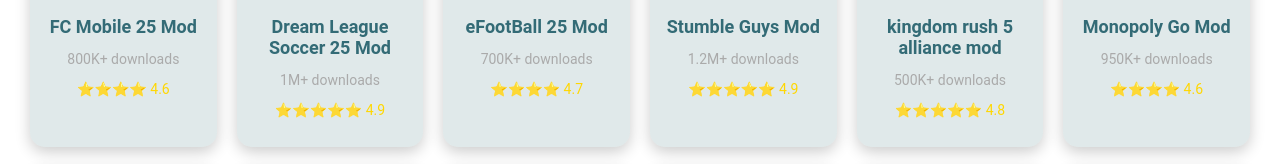
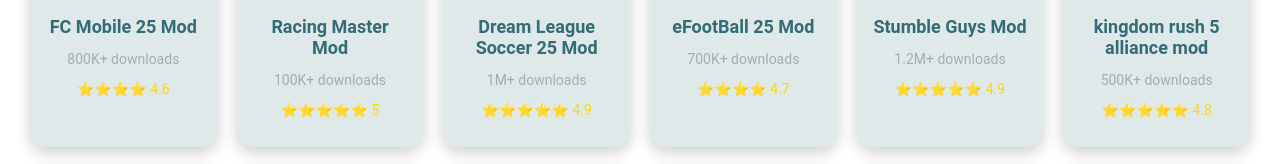
Before and after one commit to ayoub-drf/m, a website: page index.html in a window 1280 px wide. Shown: the part 420-584 px from the top of the page. Drawn offline with Linux system fonts and the light colour scheme.

Commit message:
Update index.html

```diff
--- a/index.html
+++ b/index.html
@@ -30,6 +30,12 @@
                 <h3>FC Mobile 25 Mod</h3>
                 <p>800K+ downloads</p>
                 <p class="rating">⭐⭐⭐⭐ 4.6</p>
+            </div>
+            <div class="game-card" onclick="showModal('FC Mobile 25 Mod', 'https://play-lh.googleusercontent.com/XFO06jrueKDVlHUis9H-qXVBS3RiXHOOW1pkCQHuiV_70tnXJbsnbnlQDxhI-EUHHw=w240-h480-rw', '100K+ downloads', '5')">
+                <img src="https://play-lh.googleusercontent.com/XFO06jrueKDVlHUis9H-qXVBS3RiXHOOW1pkCQHuiV_70tnXJbsnbnlQDxhI-EUHHw=w240-h480-rw" alt="FC Mobile 25 Mod">
+                <h3>Racing Master Mod</h3>
+                <p>100K+ downloads</p>
+                <p class="rating">⭐⭐⭐⭐⭐ 5</p>
             </div>
             <div class="game-card" onclick="showModal('Dream League Soccer 25 Mod', 'https://play-lh.googleusercontent.com/lpM-C7HKz9mZO02AgKU3i0kqCzXVLgOP3-C3HA-ZPw2L1przi79Xw-IgVKqCeCkJsh4=w600-h300-pc0xffffff-pd', '1M+ downloads', '4.9')">
                 <img src="https://play-lh.googleusercontent.com/lpM-C7HKz9mZO02AgKU3i0kqCzXVLgOP3-C3HA-ZPw2L1przi79Xw-IgVKqCeCkJsh4=w600-h300-pc0xffffff-pd" alt="Dream League Soccer 24 Mod">
```
